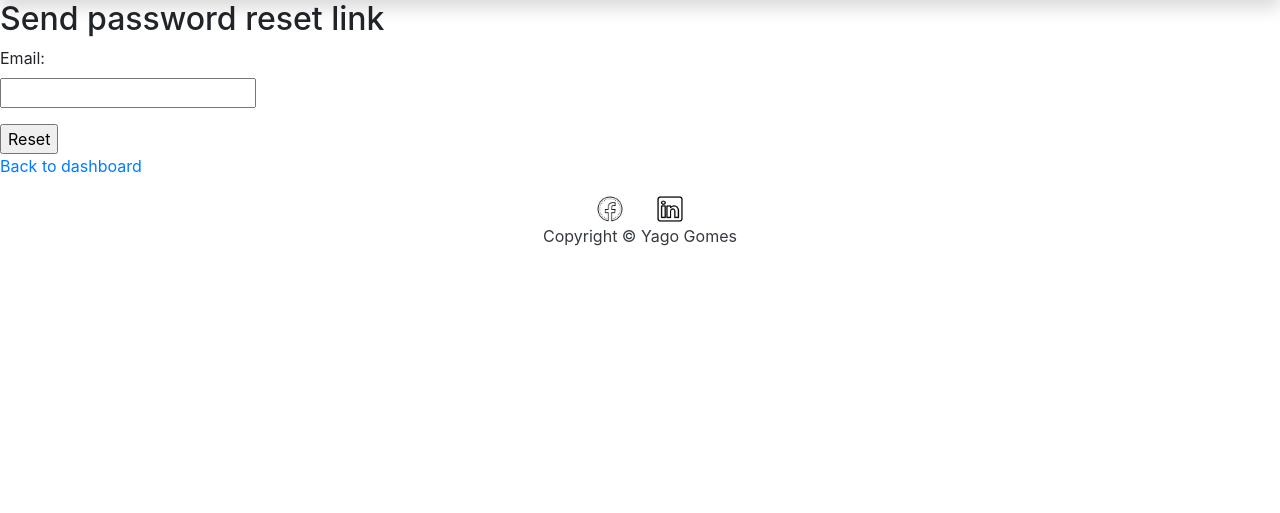
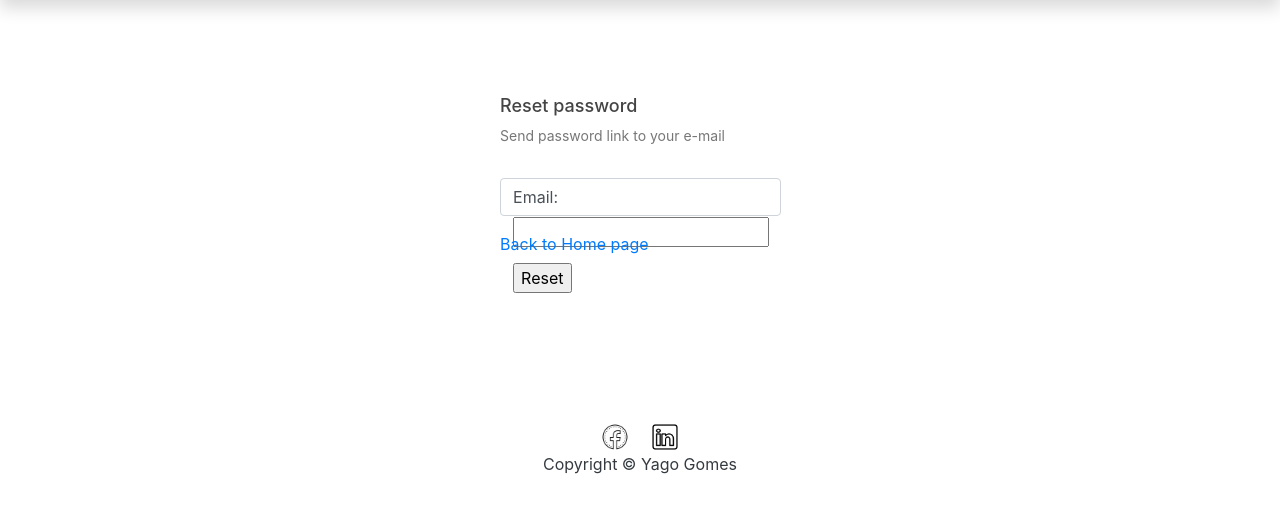
Before and after one commit to yagogomes792/blog_project, a Django app: page /accounts/password_reset/ in a window 1280 px wide. Shown: the part 72-585 px from the top of the page. Run offline with Django 3.2, Linux system fonts and the light colour scheme; some libraries are stand-ins or nearby versions.

Commit message:
Alterado design das páginas de password, about e contato

```diff
--- a/blog_app/forms.py
+++ b/blog_app/forms.py
@@ -16,7 +16,7 @@ class ContactForm(forms.Form):
         super(ContactForm, self).__init__(*args, **kwargs)
         self.fields['contact_name'].label = 'Your name: '
         self.fields['email_contact'].label = 'Your email: '
-        self.fields['content'].label = 'What you would like to say? '
+        self.fields['content'].label = 'What would you like to say? '
 
 
 class CustomUserCreationForm(UserCreationForm):
--- a/blog_app/urls.py
+++ b/blog_app/urls.py
@@ -7,7 +7,6 @@ urlpatterns = [
     path('<slug:slug>/', views.post_detail, name='post_detail'),
     path('about', views.about_page, name='about_page'),
     path('contact', views.contact_page, name='contact_page'),
-    path('dashboard', views.dashboard, name='dashboard'),
     path('register', views.register, name='register'),
     path('accounts/', include('django.contrib.auth.urls')),
 ]
--- a/blog_app/views.py
+++ b/blog_app/views.py
@@ -79,10 +79,6 @@ def contact_page(request):
     return render(request, template_name, {'form': ContactForm})
 
 
-def dashboard(request):
-    return render(request, "users/dashboard.html")
-
-
 def register(request):
     if request.method == 'GET':
         return render (
--- a/blog_project/settings.py
+++ b/blog_project/settings.py
@@ -55,8 +55,8 @@ MIDDLEWARE = [
 
 ROOT_URLCONF = 'blog_project.urls'
 
-LOGIN_REDIRECT_URL = 'dashboard'
-LOGOUT_REDIRECT_URL = 'dashboard'
+LOGIN_REDIRECT_URL = 'home'
+LOGOUT_REDIRECT_URL = 'home'
 
 TEMPLATES = [
     {
--- a/templates/about_page.html
+++ b/templates/about_page.html
@@ -3,7 +3,7 @@
 <div class="container">
     <div class="row">
       <div class="col-md-8 card mb-4  mt-3 left  top">
-        <div class="card-body">
+        <div class="card-body" style="margin-bottom: 165px;">
           <h1>Sobre nós</h1>
           <p class="card-text ">Lorem Ipsum es simplemente el texto de relleno de las imprentas y archivos de texto. Lorem Ipsum ha sido el texto de relleno estándar de las industrias desde el año 1500, cuando un impresor (N. del T. persona que se dedica a la imprenta) desconocido usó una galería de textos y los mezcló de tal manera que logró hacer un libro de textos especimen. No sólo sobrevivió 500 años, sino que tambien ingresó como texto de relleno en documentos electrónicos, quedando esencialmente igual al original. Fue popularizado en los 60s con la creación de las hojas "Letraset", las cuales contenian pasajes de Lorem Ipsum, y más recientemente con software de autoedición, como por ejemplo Aldus PageMaker, el cual incluye versiones de Lorem Ipsum</p>
         </div>
--- a/templates/base.html
+++ b/templates/base.html
@@ -54,10 +54,10 @@
         <footer class="py-3 bg-grey">
             <div class="row d-flex justify-content-center">
                 <div class="face-icon">
-                    <a href="https://www.facebook.com/yago.c.gomes/" target="_blank"><img src="{% static 'img\face-icon.png' %}" style="width: 30px; margin-right: 60px; "alt=""></a>
+                    <a href="https://www.facebook.com/yago.c.gomes/" target="_blank"><img src="{% static 'img\face-icon.png' %}" style="width: 30px;"alt=""></a>
                 </div>
-                <div class="linkedin-icon position-absolute">
-                    <a href="https://www.linkedin.com/in/yago-gomes" target="_blank"><img src="{% static 'img\linkedin-icon.png' %}" style="width: 30px; margin-left: 60px; "alt=""></a>
+                <div class="linkedin-icon">
+                    <a href="https://www.linkedin.com/in/yago-gomes" target="_blank"><img src="{% static 'img\linkedin-icon.png' %}" style="width: 30px; margin-left: 20px;"alt=""></a>
                 </div>
             </div>
 
--- a/templates/registration/login.html
+++ b/templates/registration/login.html
@@ -1,6 +1,7 @@
 {% extends 'base.html' %}
 {% load static %}
 {% block content %}
+
 <div class="container">
 <h1 class="form-heading">Login</h1>
 <div class="loginForm">
--- a/templates/registration/password_reset_form.html
+++ b/templates/registration/password_reset_form.html
@@ -1,22 +1,26 @@
 {% extends 'base.html' %}
+{% load static %}
+{% block content %}
 
-{% block content %}
-<style>
-    label, input, h2 {
-        display: block;
-    }
-    span.helptext {
-        display: none;
-    }
-</style>
+<div class="container">
+<div class="form-heading">Reset password</div>
+<div class="loginForm">
+<div class="main-div">
+    <div class="panel">
+        <h2>Reset password</h2>
+        <p>Send password link to your e-mail</p>
+    </div>
+    <form method="POST" style="margin-bottom: 50px;">
+        {% csrf_token %}
+        <div class="form-group form-control">
+            {{ form.as_p }}
+            <input type="submit" value="Reset">
+        </div>
+        <a href="{% url 'home' %}">Back to Home page</a>
+    </form>
 
-<h2>Send password reset link</h2>
+</div>
+</div>
+</div>
 
-<form method="post">
-    {% csrf_token %}
-    {{ form.as_p }}
-    <input type="submit" value="Reset">
-</form>
-
-<a href="{% url 'dashboard' %}">Back to dashboard</a>
 {% endblock %}
--- a/templates/users/register.html
+++ b/templates/users/register.html
@@ -1,6 +1,7 @@
 {% extends 'base.html' %}
 {% load static %}
 {% block content %}
+
 <div class="container">
 <h1 class="form-heading">Register</h1>
 <div class="loginForm">
```
Also changed, not shown: templates/contact_page.html (+6 -3 lines), templates/registration/password_change_done.html (+7 -11 lines), templates/registration/password_change_form.html (+10 -10 lines), templates/registration/password_reset_complete.html (+6 -13 lines), templates/registration/password_reset_confirm.html (+11 -15 lines), templates/registration/password_reset_done.html (+6 -13 lines), db.sqlite3, 1 other file.
